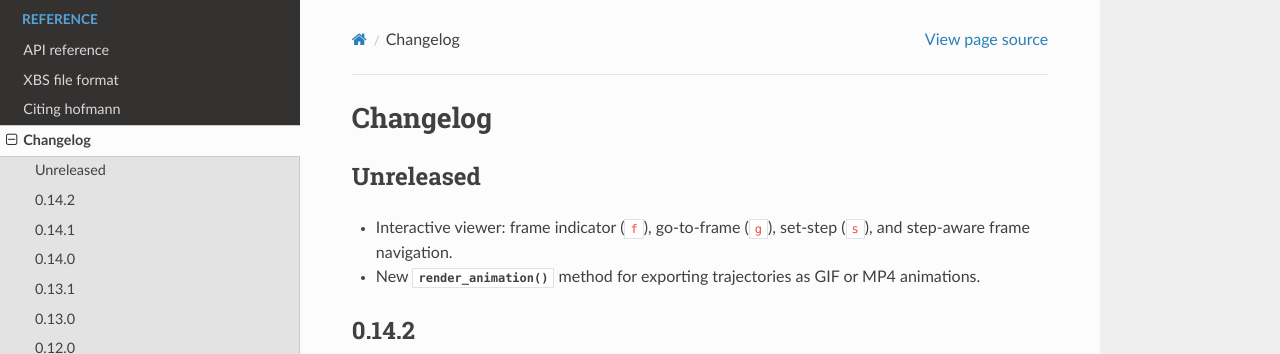
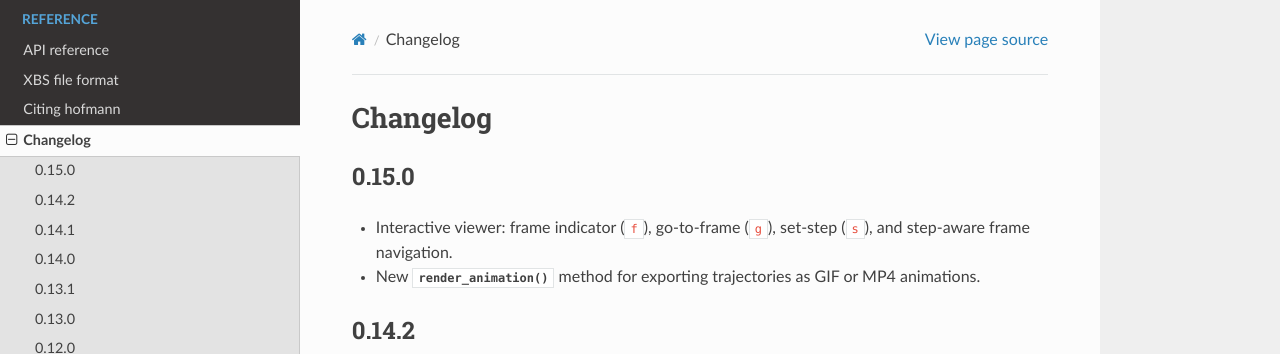
Before and after one commit to bjmorgan/hofmann, a Sphinx documentation site: the page built from docs/changelog.rst, in a window 1280 px wide and 900 px high. Shown: the top 354 px of the window. Built offline with Sphinx 7.4.7 and the Read the Docs theme 3.1.0, drawn with Linux system fonts in a browser that asks for light colours.

Commit message:
Bump version to 0.15.0

```diff
--- a/docs/changelog.rst
+++ b/docs/changelog.rst
@@ -1,8 +1,8 @@
 Changelog
 =========
 
-Unreleased
-----------
+0.15.0
+------
 
 - Interactive viewer: frame indicator (``f``), go-to-frame (``g``),
   set-step (``s``), and step-aware frame navigation.
--- a/pyproject.toml
+++ b/pyproject.toml
@@ -4,7 +4,7 @@ build-backend = "setuptools.build_meta"
 
 [project]
 name = "hofmann"
-version = "0.14.2"
+version = "0.15.0"
 description = "A modern Python reimagining of the XBS ball-and-stick crystal structure viewer"
 readme = "README.md"
 requires-python = ">=3.11"
```
